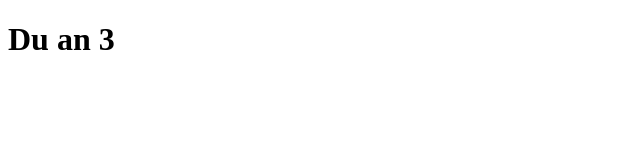
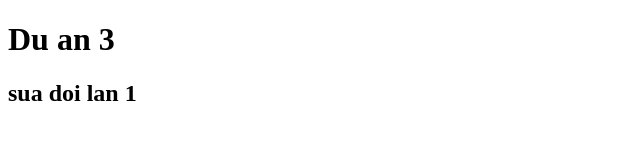
Before and after one commit to dkdika/du-n, a plain HTML site: page index.html in a window 1280 px wide. Shown: the whole page, without its empty margins (0-640 px from the left). Drawn offline with Linux system fonts and the light colour scheme.

Commit message:
sua doi lan 1

```diff
--- a/index.html
+++ b/index.html
@@ -7,5 +7,6 @@
 </head>
 <body>
     <h1>Du an 3</h1>
+    <h2>sua doi lan 1</h2>
 </body>
 </html>
```
